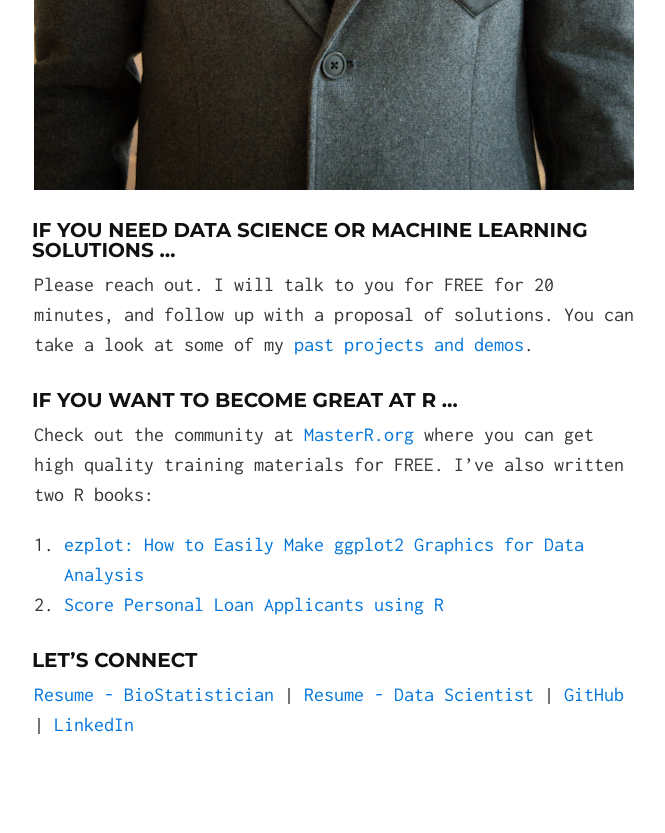
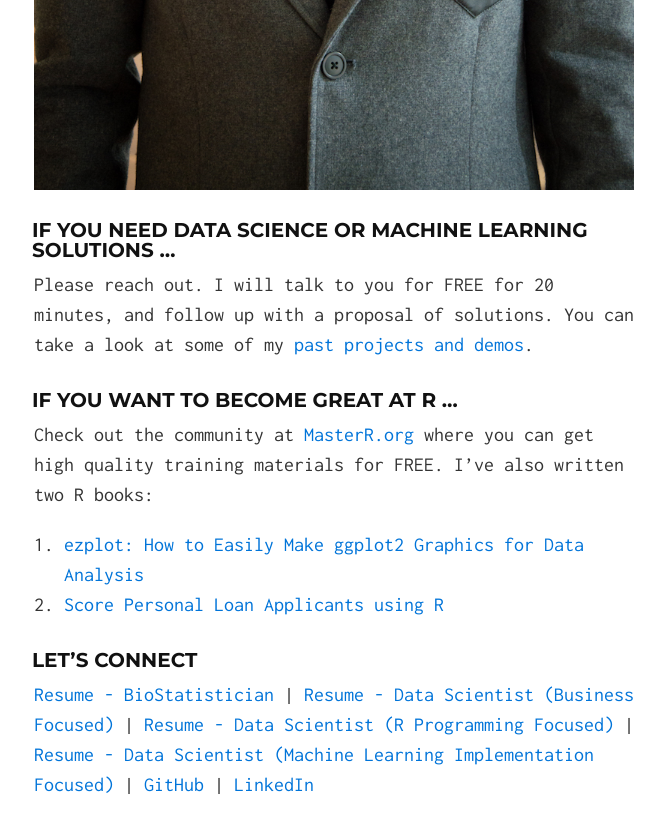
Before and after one commit to gmlang/gmlang.github.io, a Jekyll site: the page built from index.md, in a window 1280 px wide and 900 px high, scrolled down 1542 px. Shown: the top 833 px of the window, without its empty margins (306-971 px from the left). Built offline with Jekyll 4.4.1, drawn with Linux system fonts in a browser that asks for light colours.

Commit message:
add more resumes

```diff
--- a/index.md
+++ b/index.md
@@ -40,6 +40,8 @@ high quality training materials for FREE. I've also written two R books:
 ### Let's Connect
 
 [Resume - BioStatistician](https://drive.google.com/file/d/1QBTgqaNfyt_gdJQbO9Db8C_147Mbvp_Z/view?usp=sharing) |
-[Resume - Data Scientist]() |
+[Resume - Data Scientist (Business Focused)](https://drive.google.com/file/d/1gkaveQXs_Hyjj4SJ8I5XW1fN1r3T7jBs/view?usp=sharing) |
+[Resume - Data Scientist (R Programming Focused)]() |
+[Resume - Data Scientist (Machine Learning Implementation Focused)]() |
 [GitHub](http://github.com/gmlang) |
 [LinkedIn](https://www.linkedin.com/in/gmlang)
```
